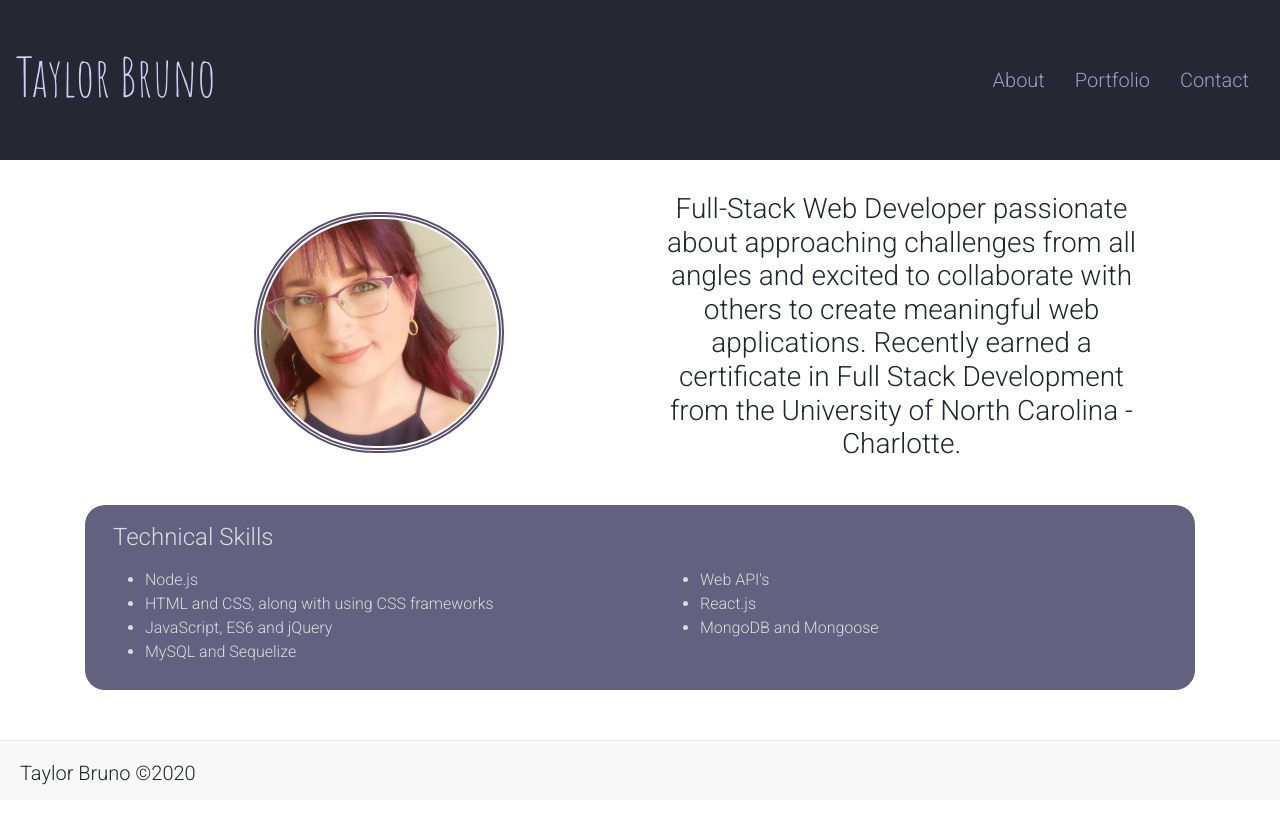
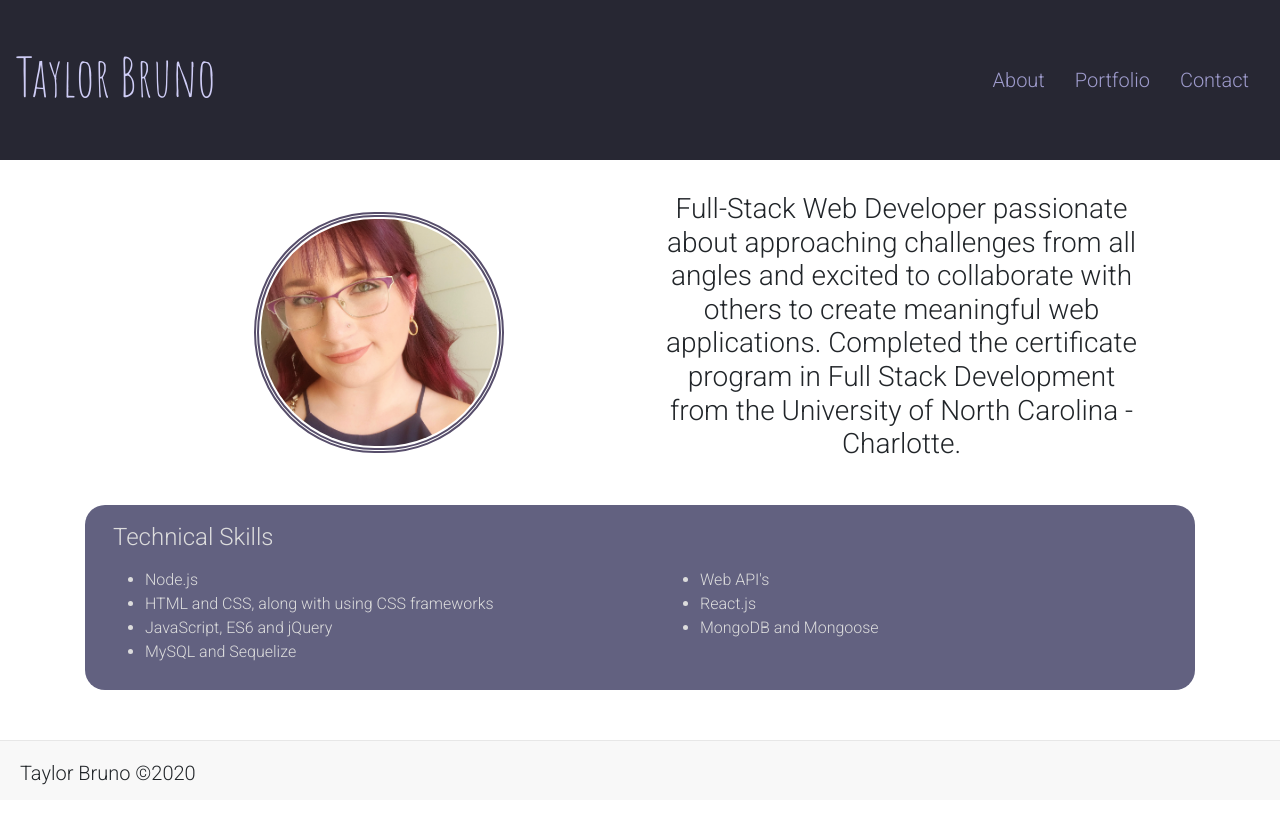
Before and after one commit to taylormbruno/Personal-Portfolio, a React (Create React App) app: page / in a window 1280 px wide. Shown: the top 824 px of the page. Built offline with nearby package versions, Linux system fonts and the light colour scheme.

Commit message:
updated aboutme

```diff
--- a/src/pages/About.js
+++ b/src/pages/About.js
@@ -9,7 +9,9 @@ function About() {
                     <img src="/assets/images/hw-photo.jpg" id="aboutImg" alt="Taylor Bruno" />
                 </div>
                 <div className="col-md">
-                    <h3>Full-Stack Web Developer passionate about approaching challenges from all angles and excited to collaborate with others to create meaningful web applications. Recently earned a certificate in Full Stack Development from the University of North Carolina - Charlotte.</h3>
+                    <h3>
+                        Full-Stack Web Developer passionate about approaching challenges from all angles and excited to collaborate with others to create meaningful web applications. Completed the certificate program in Full Stack Development from the University of North Carolina - Charlotte.
+                    </h3>
                 </div>
             </div>
             <div className="skillList text-left">
```
